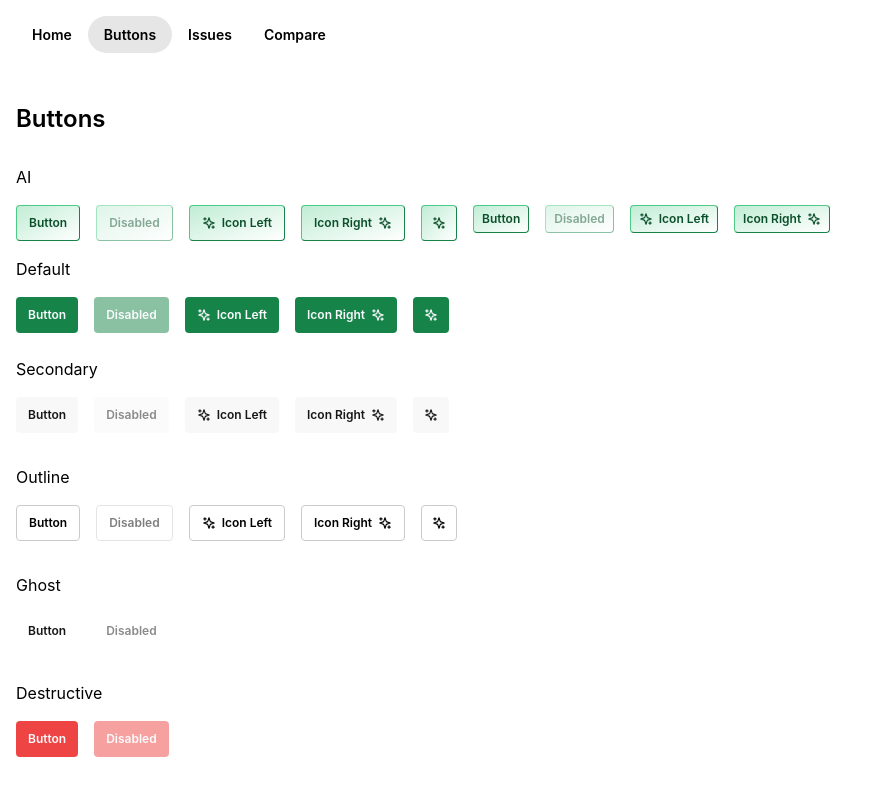
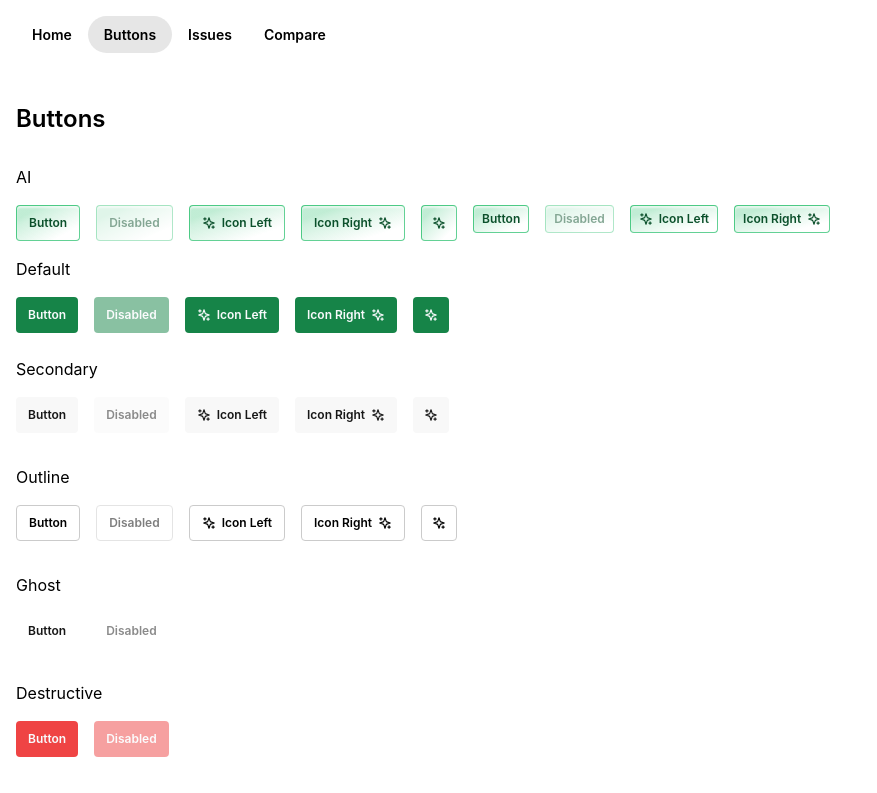
Before and after one commit to sumnerbhandal/Shadcn-Playground---DW-Test, a React (Create React App) app: page /buttons in a window 1280 px wide. Shown: the top 793 px of the page, without its empty margins (0-877 px from the left). Built offline with nearby package versions, Linux system fonts and the light colour scheme.

Commit message:
better AI button style

```diff
--- a/src/components/ui/button.jsx
+++ b/src/components/ui/button.jsx
@@ -9,7 +9,7 @@ const buttonVariants = cva(
   {
     variants: {
       variant: {
-        ai: "bg-white bg-gradient-to-br from-dwGreen-100/40 to-white border border-dwGreen-700 border-l-dwGreen-200 border-t-dwGreen-200 text-dwGreen-900 hover:bg-dwGreen-700/30",
+        ai: "bg-white shadow-[inset_0px_2px_2px_rgba(255,255,255,0.6)] bg-gradient-to-br from-dwGreen-100/40 from-20% via-dwGreen-100/30 via-30% to-white to-80% border border-dwGreen-100 border-l-dwGreen-200 border-t-dwGreen-200 text-dwGreen-900 hover:bg-dwGreen-700/20",
         default: "bg-dwGreen-700 text-primary-foreground hover:bg-dwGreen-800",
         destructive:
           "bg-destructive text-destructive-foreground hover:bg-destructive/90",
```
